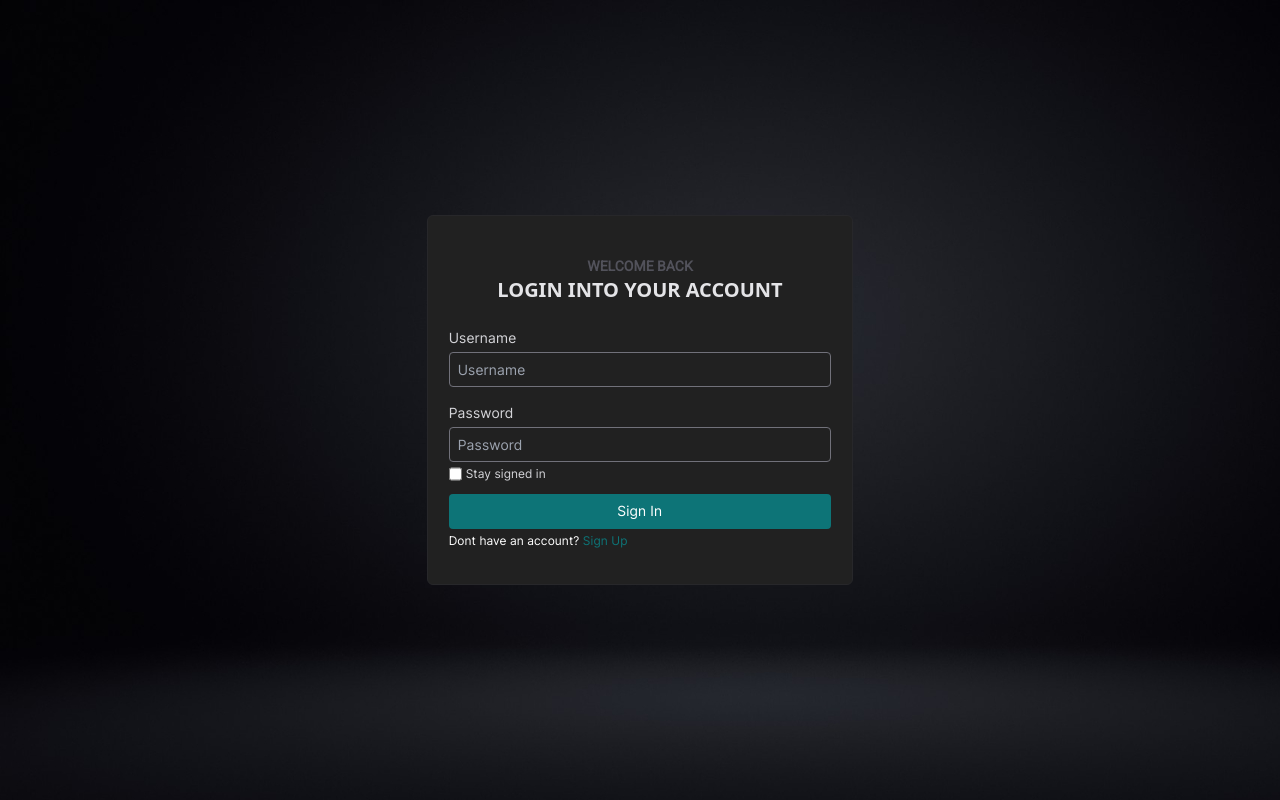
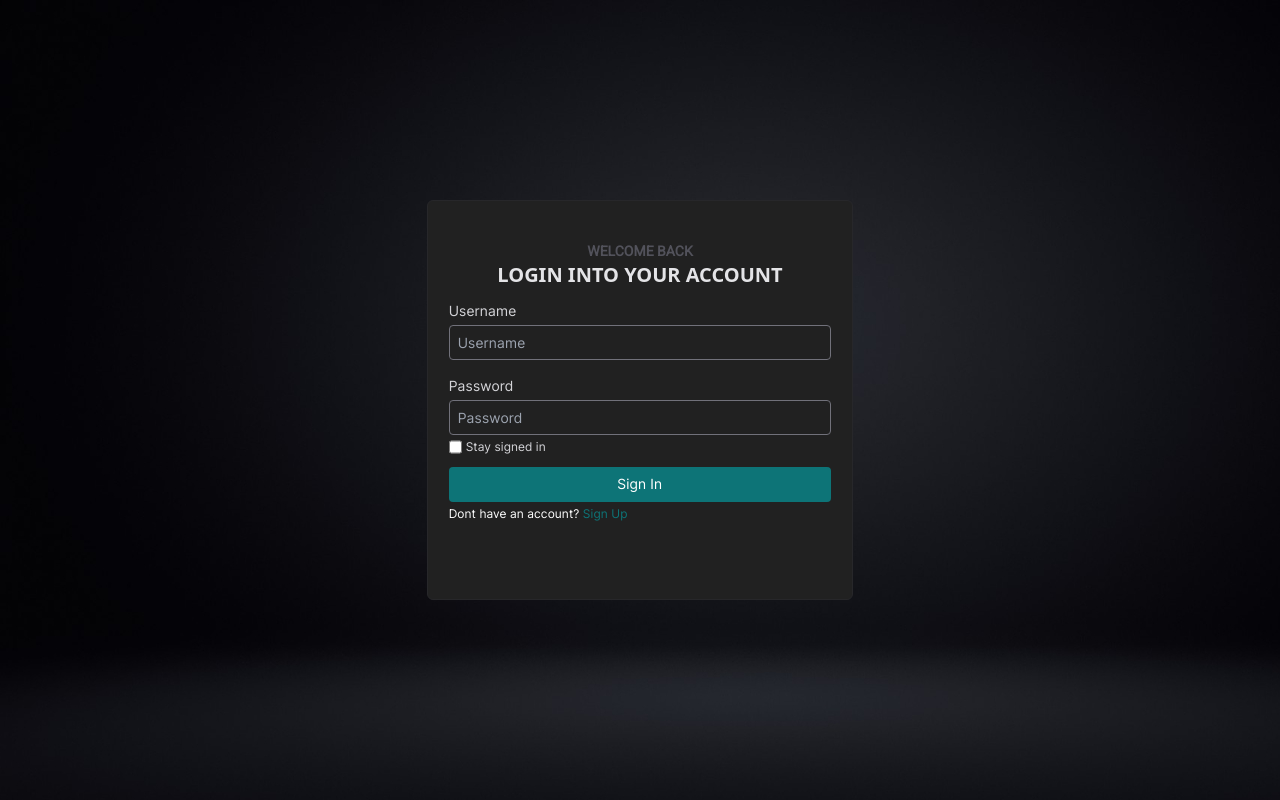
Before and after one commit to ComRV/chatApp, a Next.js app: page / in a window 1280 px wide. Built offline with nearby package versions, Linux system fonts and the light colour scheme.

Commit message:
fix feedback login

```diff
--- a/middleware.js
+++ b/middleware.js
@@ -4,5 +4,10 @@ export default function middleware(req) {
 	if (req.nextUrl.pathname.startsWith('/chat') && req.cookies.get('_AT') === undefined) {
 		return NextResponse.redirect(new URL('/', req.url));
 	}
+
+	if ((req.nextUrl.pathname === '/' || req.nextUrl.pathname === '/register') && req.cookies.get('_AT') !== undefined) {
+		return NextResponse.redirect(new URL('/chat', req.url));
+	}
+
 	return NextResponse.next();
 }
--- a/pages/index.jsx
+++ b/pages/index.jsx
@@ -3,18 +3,29 @@ import Head from 'next/head';
 import Link from 'next/link';
 import { useState } from 'react';
 import axios from 'axios';
+import Router from 'next/router';
+import ReactLoading from 'react-loading';
 
 export default function Home() {
 	const [username, setUsername] = useState('');
 	const [password, setPassword] = useState('');
 	const [isStay, setIsStay] = useState(false);
+	const [isSuccess, setIsSuccess] = useState('');
+	const [isLoading, setIsLoading] = useState(false);
+	const [msg, setMsg] = useState('');
 
 	const auth = async (event) => {
 		event.preventDefault();
 		try {
+			setIsLoading(true);
 			const auth = await axios.post(`${process.env.NEXT_PUBLIC_API_URL}/auth`, { username, password, isStay });
+			setIsLoading(false);
+			Router.push('/chat');
 		} catch (error) {
-			console.log(error);
+			setIsLoading(false);
+			const response = error.response.data;
+			setMsg(response.msg);
+			setIsSuccess(response.status);
 		}
 	};
 
@@ -24,10 +35,11 @@ export default function Home() {
 				<title>P - Login</title>
 			</Head>
 			<Auth>
-				<div className="text-white container w-2/3 rounded-md h-[9.8cm] m-auto border border-zinc-800 bg-[#212121] md:w-2/4 lg:w-1/3">
+				<div className="text-white container w-2/3 rounded-md h-[10.6cm] m-auto border border-zinc-800 bg-[#212121] md:w-2/4 lg:w-1/3">
 					<p className="text-center mt-10 font-roboto font-semibold text-sm text-zinc-600">WELCOME BACK</p>
 					<p className="text-center text-zinc-200 font-bold text-xl">LOGIN INTO YOUR ACCOUNT</p>
-					<form className="mt-6" onSubmit={auth}>
+					{!isSuccess && msg && <div className="py-2 px-3 mt-3 w-[90%] m-auto text-sm text-red-700 bg-red-100 rounded-md">{msg}</div>}
+					<form className="mt-3" onSubmit={auth}>
 						<div className="flex flex-col">
 							<label className="font-intertight tracking-wider text-sm text-zinc-300 ml-[5%]">Username</label>
 							<input
@@ -62,10 +74,10 @@ export default function Home() {
 						<div className="flex flex-col">
 							<button
 								type="submit"
-								className="bg-[#0d7477] w-[90%] m-auto h-[35px] rounded hover:bg-[#0d7477e0] active:bg-[#0d7477c0] duration-150 font-intertight tracking-wider text-sm font-medium"
-								required="true"
+								className="bg-[#0d7477] flex items-center justify-center w-[90%] gap-x-1 m-auto h-[35px] rounded hover:bg-[#0d7477e0] active:bg-[#0d7477c0] duration-150 font-intertight tracking-wider text-sm font-medium"
 							>
-								Sign In
+								{isLoading && <ReactLoading type="spinningBubbles" color="#ffffff" height={'17px'} width={'17px'} />}
+								<p>Sign In</p>
 							</button>
 							<p className="font-intertight tracking-wider font-zinc-200 text-xs ml-[5%] mt-1">
 								Dont have an account?
```
